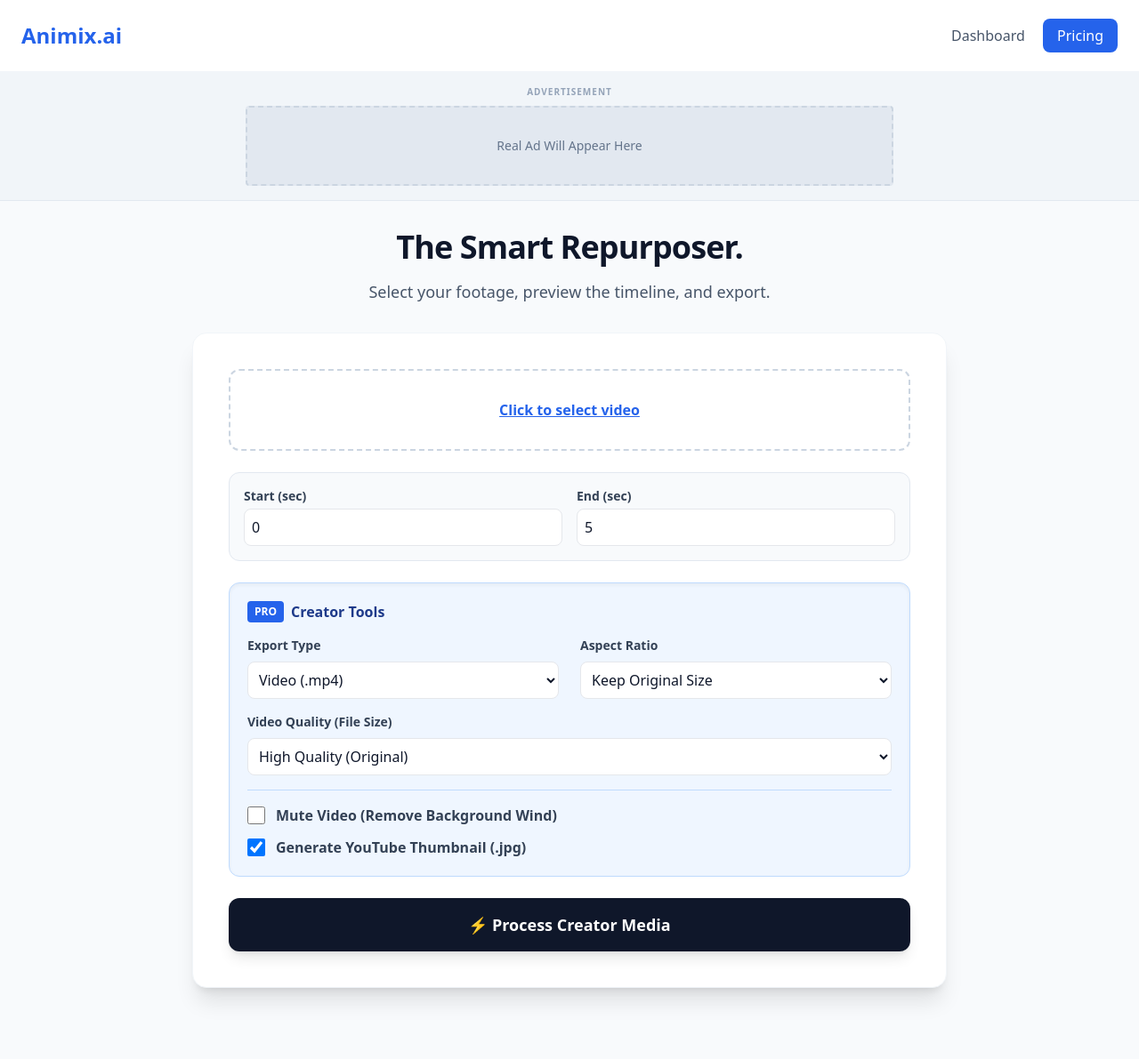
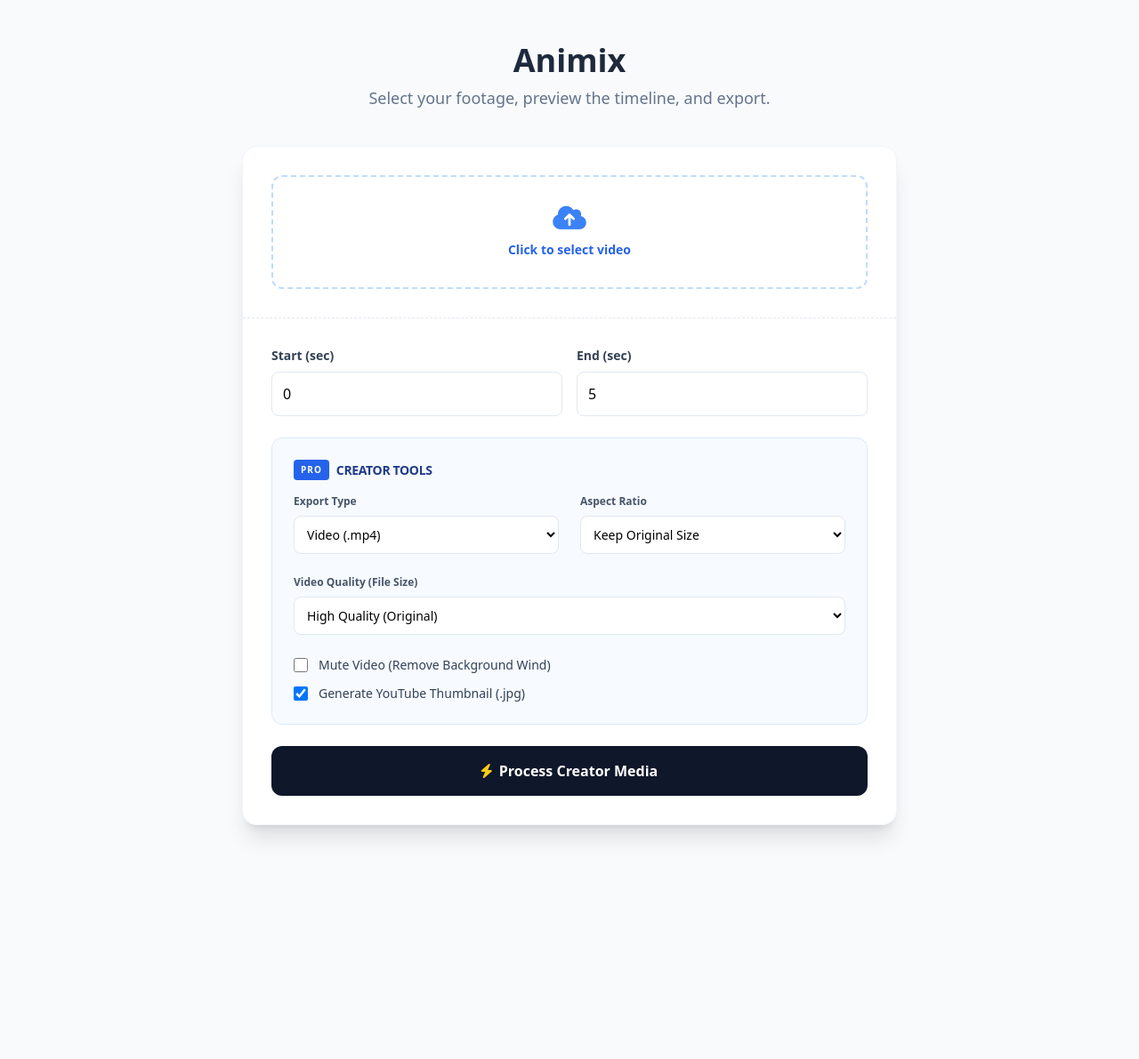
Before and after one commit to vivek115511/animix-core, a FastAPI app: page / in a window 1280 px wide. Shown: the whole page at 89% size. After the commit the page ends 943 px from the top, so only its background shows below. Run offline with FastAPI, Linux system fonts and the light colour scheme; some libraries are stand-ins or nearby versions.

Commit message:
Update home.html

```diff
--- a/templates/home.html
+++ b/templates/home.html
@@ -5,122 +5,90 @@
     <meta name="viewport" content="width=device-width, initial-scale=1.0">
     <title>Animix | Pro Media Repurposer</title>
     <script src="https://cdn.tailwindcss.com"></script>
+    <link rel="stylesheet" href="https://cdnjs.cloudflare.com/ajax/libs/font-awesome/6.0.0/css/all.min.css">
 </head>
-<body class="bg-slate-50 text-slate-900 font-sans pb-20">
+<body class="bg-slate-50 min-h-screen font-sans">
 
-    <nav class="p-6 bg-white shadow-sm flex justify-between items-center">
-        <h1 class="text-2xl font-bold text-blue-600">Animix.ai</h1>
-        <div class="space-x-4">
-            <a href="#" class="text-slate-600 hover:text-blue-600">Dashboard</a>
-            <a href="#" class="bg-blue-600 text-white px-4 py-2 rounded-lg font-medium">Pricing</a>
+    <div class="max-w-3xl mx-auto py-12 px-4">
+        <div class="text-center mb-10">
+            <h1 class="text-4xl font-bold text-slate-800 mb-2">Animix</h1>
+            <p class="text-slate-500 text-lg">Select your footage, preview the timeline, and export.</p>
         </div>
-    </nav>
 
-    <div class="w-full bg-slate-100 py-4 mb-8 border-b border-slate-200 flex flex-col items-center justify-center">
-        <p class="text-[10px] text-slate-400 uppercase tracking-widest font-bold mb-2">Advertisement</p>
-        <div class="w-[728px] max-w-full h-[90px] bg-slate-200 border-2 border-slate-300 border-dashed rounded flex items-center justify-center">
-            <span class="text-slate-500 font-medium text-sm">Real Ad Will Appear Here</span>
-        </div>
-    </div>
+        <form action="/upload" method="post" enctype="multipart/form-data" class="bg-white rounded-2xl shadow-xl border border-slate-100 overflow-hidden">
 
-    <main class="max-w-4xl mx-auto px-6 text-center">
-        <h2 class="text-4xl font-extrabold tracking-tight mb-4">
-            The Smart Repurposer.
-        </h2>
-        <p class="text-lg text-slate-600 mb-8">Select your footage, preview the timeline, and export.</p>
+            <div class="p-8 border-b border-dashed border-slate-200">
+                <label class="flex flex-col items-center justify-center w-full h-32 border-2 border-dashed border-blue-200 rounded-xl cursor-pointer hover:bg-blue-50 transition-colors">
+                    <div class="flex flex-col items-center justify-center pt-5 pb-6">
+                        <i class="fas fa-cloud-upload-alt text-blue-500 text-3xl mb-2"></i>
+                        <p class="text-sm text-blue-600 font-semibold">Click to select video</p>
+                    </div>
+                    <input type="file" name="video_file" class="hidden" required />
+                </label>
+            </div>
 
-        <div class="bg-white p-10 rounded-2xl shadow-xl border border-slate-100">
-
-            <form action="/upload" method="post" enctype="multipart/form-data" class="space-y-6">
-
-                <div class="border-2 border-dashed border-slate-300 rounded-xl p-8 hover:border-blue-500 transition-colors">
-                    <input type="file" name="video_file" id="video_file" class="hidden" accept="video/*" required>
-                    <label for="video_file" class="cursor-pointer text-slate-500 block w-full h-full">
-                        <span class="text-blue-600 font-semibold underline" id="uploadText">Click to select video</span>
-                    </label>
-                </div>
-
-                <div id="previewContainer" class="hidden bg-black rounded-xl overflow-hidden shadow-lg border border-slate-800">
-                    <p class="text-slate-300 text-xs py-2 font-semibold bg-slate-900 tracking-wider uppercase">Live Preview</p>
-                    <video id="videoPreview" controls class="w-full max-h-96"></video>
-                </div>
-
-                <div class="flex space-x-4 bg-slate-50 p-4 rounded-xl border border-slate-200">
-                    <div class="w-1/2 text-left">
-                        <label class="block text-sm font-bold text-slate-700 mb-1">Start (sec)</label>
-                        <input type="number" name="start_time" value="0" min="0" class="w-full p-2 border rounded-lg" required>
+            <div class="p-8 space-y-6">
+                <div class="grid grid-cols-2 gap-4">
+                    <div>
+                        <label class="block text-sm font-bold text-slate-700 mb-2">Start (sec)</label>
+                        <input type="number" name="start_time" value="0" class="w-full p-3 border border-slate-200 rounded-lg focus:ring-2 focus:ring-blue-500">
                     </div>
-                    <div class="w-1/2 text-left">
-                        <label class="block text-sm font-bold text-slate-700 mb-1">End (sec)</label>
-                        <input type="number" name="end_time" value="5" min="1" class="w-full p-2 border rounded-lg" required>
+                    <div>
+                        <label class="block text-sm font-bold text-slate-700 mb-2">End (sec)</label>
+                        <input type="number" name="end_time" value="5" class="w-full p-3 border border-slate-200 rounded-lg focus:ring-2 focus:ring-blue-500">
                     </div>
                 </div>
 
-                <div class="bg-blue-50 p-5 rounded-xl border border-blue-200 text-left shadow-inner">
-                    <h3 class="text-md font-extrabold text-blue-900 mb-4 flex items-center">
-                        <span class="bg-blue-600 text-white text-xs px-2 py-1 rounded mr-2">PRO</span> Creator Tools
-                    </h3>
+                <div class="bg-blue-50/50 rounded-xl p-6 border border-blue-100">
+                    <div class="flex items-center mb-4">
+                        <span class="bg-blue-600 text-white text-[10px] font-black px-2 py-1 rounded mr-2 uppercase tracking-widest">PRO</span>
+                        <h2 class="text-blue-900 font-bold uppercase tracking-tight text-sm">Creator Tools</h2>
+                    </div>
 
-                    <div class="grid grid-cols-2 gap-6 mb-4">
+                    <div class="grid grid-cols-1 md:grid-cols-2 gap-6">
                         <div>
-                            <label class="block text-sm font-bold text-slate-700 mb-2">Export Type</label>
-                            <select name="export_type" class="w-full p-2 border rounded-lg bg-white">
-                                <option value="mp4">Video (.mp4)</option>
-                                <option value="gif">Looping Meme (.gif)</option>
-                                <option value="mp3">Audio Only (.mp3)</option>
+                            <label class="block text-xs font-bold text-slate-600 mb-2">Export Type</label>
+                            <select name="export_type" class="w-full p-2.5 bg-white border border-slate-200 rounded-lg text-sm">
+                                <option value="video">Video (.mp4)</option>
+                                <option value="audio">Audio Only (.mp3)</option>
+                                <option value="gif">Meme (.gif)</option>
                             </select>
                         </div>
                         <div>
-                            <label class="block text-sm font-bold text-slate-700 mb-2">Aspect Ratio</label>
-                            <select name="aspect_ratio" class="w-full p-2 border rounded-lg bg-white">
-                                <option value="original">Keep Original Size</option>
-                                <option value="vertical">Vertical Crop (TikTok 9:16)</option>
+                            <label class="block text-xs font-bold text-slate-600 mb-2">Aspect Ratio</label>
+                            <select name="aspect_ratio" class="w-full p-2.5 bg-white border border-slate-200 rounded-lg text-sm">
+                                <option value="landscape">Keep Original Size</option>
+                                <option value="vertical">Vertical (9:16)</option>
                             </select>
                         </div>
                     </div>
 
-                    <div class="mb-4">
-                        <label class="block text-sm font-bold text-slate-700 mb-2">Video Quality (File Size)</label>
-                        <select name="quality" class="w-full p-2 border rounded-lg bg-white">
-                            <option value="high">High Quality (Original)</option>
-                            <option value="480p">Web / Mobile Compressed (480p)</option>
+                    <div class="mt-6">
+                        <label class="block text-xs font-bold text-slate-600 mb-2">Video Quality (File Size)</label>
+                        <select name="quality" class="w-full p-2.5 bg-white border border-slate-200 rounded-lg text-sm">
+                            <option value="720p">High Quality (Original)</option>
+                            <option value="480p">Standard (Small File)</option>
                         </select>
                     </div>
 
-                    <div class="space-y-3 pt-4 border-t border-blue-200">
-                        <label class="flex items-center space-x-3 cursor-pointer group">
-                            <input type="checkbox" name="remove_audio" value="true" class="w-5 h-5 text-blue-600 rounded">
-                            <span class="font-bold text-slate-700 group-hover:text-blue-600">Mute Video (Remove Background Wind)</span>
+                    <div class="mt-6 space-y-3">
+                        <label class="flex items-center text-sm font-medium text-slate-700">
+                            <input type="checkbox" name="remove_audio" value="true" class="w-4 h-4 text-blue-600 rounded mr-3">
+                            Mute Video (Remove Background Wind)
                         </label>
-                        <label class="flex items-center space-x-3 cursor-pointer group">
-                            <input type="checkbox" name="generate_thumb" value="true" checked class="w-5 h-5 text-blue-600 rounded">
-                            <span class="font-bold text-slate-700 group-hover:text-blue-600">Generate YouTube Thumbnail (.jpg)</span>
+                        <label class="flex items-center text-sm font-medium text-slate-700">
+                            <input type="checkbox" name="generate_thumb" value="true" checked class="w-4 h-4 text-blue-600 rounded mr-3">
+                            Generate YouTube Thumbnail (.jpg)
                         </label>
                     </div>
                 </div>
 
-                <button type="submit" class="w-full bg-slate-900 text-white py-4 rounded-xl font-bold text-lg hover:bg-slate-800 transition-all shadow-lg">
-                    ⚡ Process Creator Media
+                <button type="submit" class="w-full bg-slate-900 hover:bg-black text-white font-bold py-4 rounded-xl transition-all flex items-center justify-center">
+                    <i class="fas fa-bolt mr-2 text-yellow-400"></i>
+                    Process Creator Media
                 </button>
-            </form>
-        </div>
-    </main>
-
-    <script>
-        const fileInput = document.getElementById('video_file');
-        const previewContainer = document.getElementById('previewContainer');
-        const videoPreview = document.getElementById('videoPreview');
-        const uploadText = document.getElementById('uploadText');
-
-        fileInput.addEventListener('change', function(event) {
-            const file = event.target.files[0];
-            if (file) {
-                uploadText.innerText = "Selected: " + file.name;
-                const videoURL = URL.createObjectURL(file);
-                videoPreview.src = videoURL;
-                previewContainer.classList.remove('hidden');
-            }
-        });
-    </script>
+            </div>
+        </form>
+    </div>
 </body>
 </html>
```
